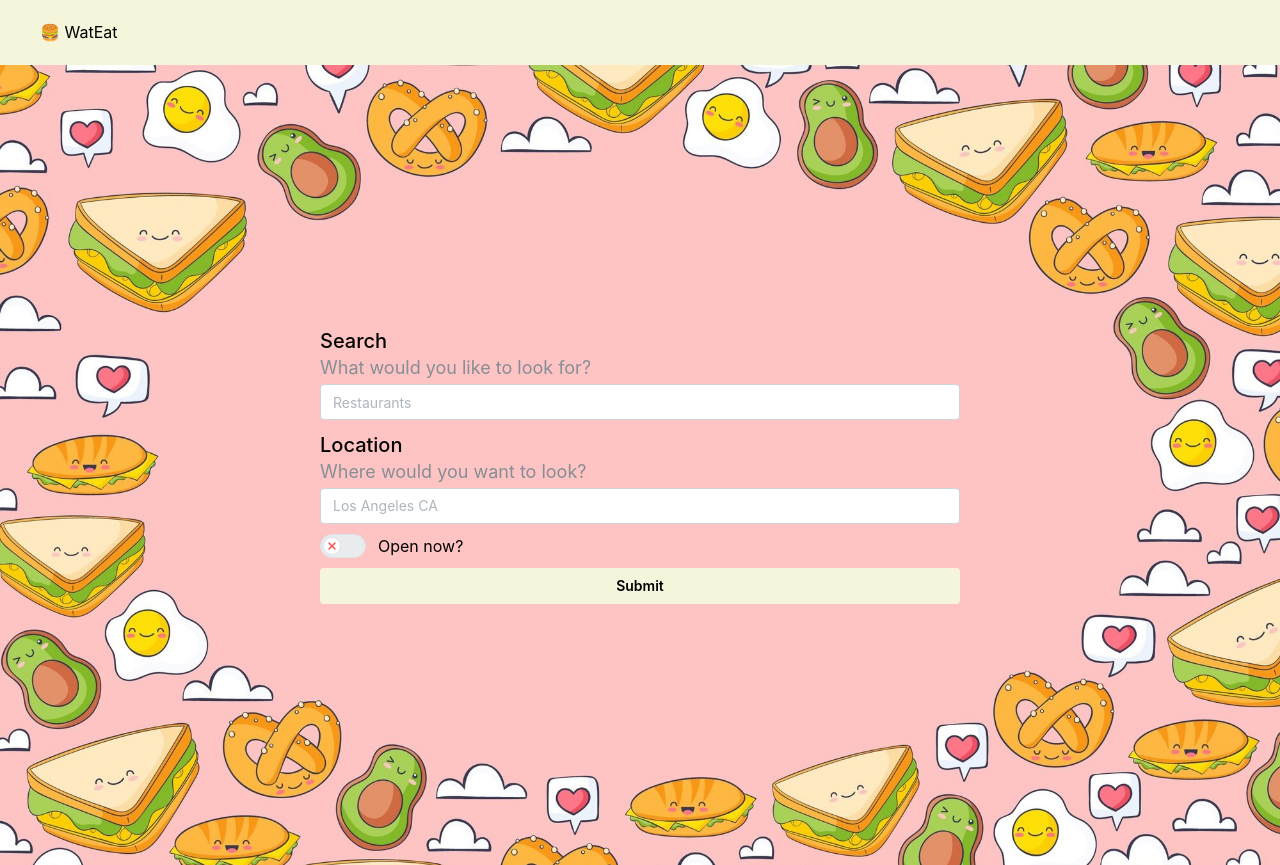
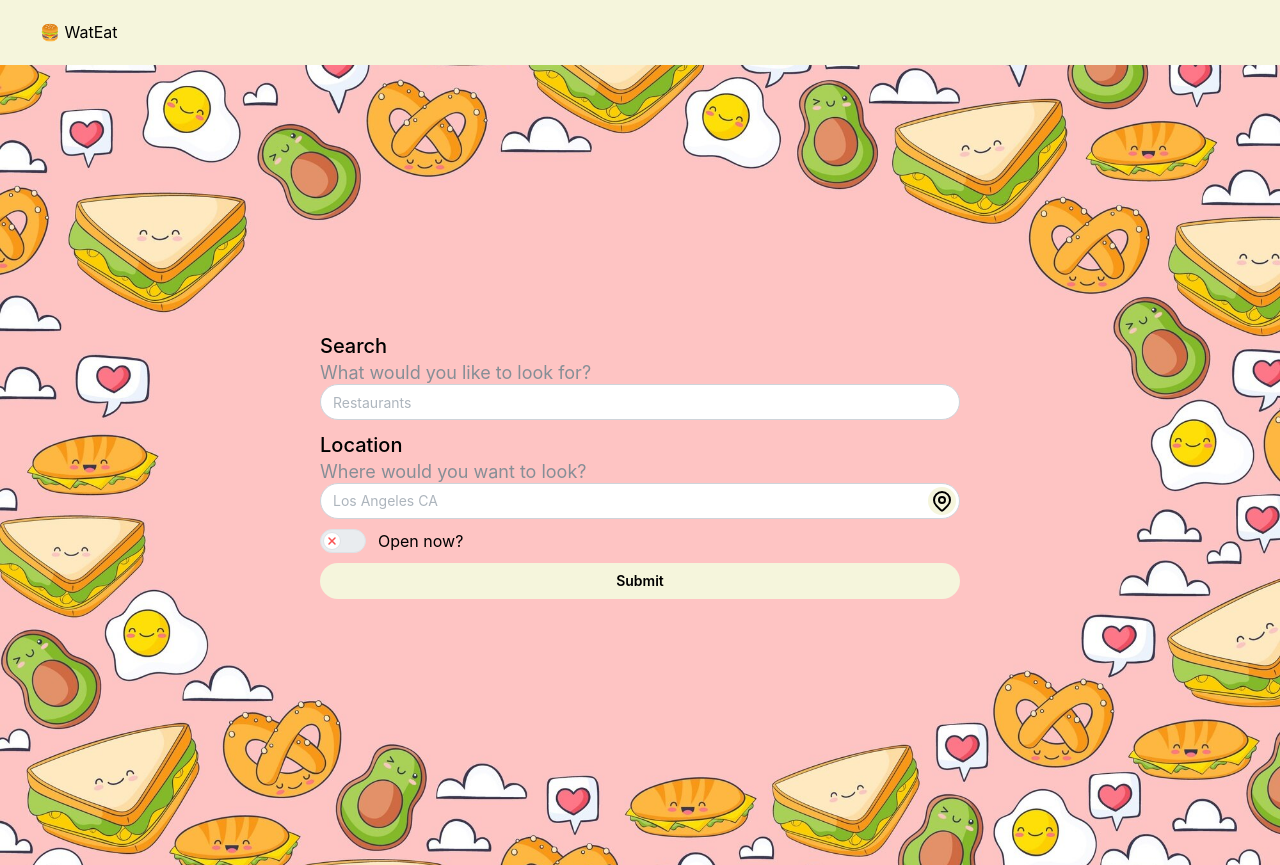
Before and after one commit to depla/what_to_eat, a React (Vite) app in the folder client/: page / in a window 1280 px wide. Built offline with nearby package versions, Linux system fonts and the light colour scheme; no server answers.

Commit message:
add button for current location

```diff
--- a/client/src/components/FoodCardComponent/FoodCardComponent.jsx
+++ b/client/src/components/FoodCardComponent/FoodCardComponent.jsx
@@ -27,7 +27,7 @@ export default function FoodCardComponent(props) {
     }
 
     return (
-        <Card className="card" shadow="sm" padding="lg" radius="md" withBorder>
+        <Card className="card" shadow="sm" padding="lg" withBorder>
             <Card.Section>
                 <Image
                     src={props.business.image_url}
@@ -61,11 +61,11 @@ export default function FoodCardComponent(props) {
                     {props.business.location.display_address}
                 </Text>
 
-                {props.isWinner === false && <Button className='cardButton' onClick={handleClick} fullWidth mt="auto" radius="md" loading={props.isLoading}>
+                {props.isWinner === false && <Button className='cardButton' onClick={handleClick} fullWidth mt="auto" loading={props.isLoading}>
                     Select
                 </Button>}
 
-                {props.isWinner === true && <Button className='cardButton' onClick={tryAgainClick} fullWidth mt="auto" radius="md" loading={props.isLoading}>
+                {props.isWinner === true && <Button className='cardButton' onClick={tryAgainClick} fullWidth mt="auto" loading={props.isLoading}>
                     Try Again?
                 </Button>}
             </Card.Section>
--- a/client/src/components/SearchFoodComponent/SearchFoodComponent.jsx
+++ b/client/src/components/SearchFoodComponent/SearchFoodComponent.jsx
@@ -1,9 +1,10 @@
-import { Button, Input } from '@mantine/core';
+import { Button, TextInput, Input, ActionIcon } from '@mantine/core';
 import React, { useState, useEffect } from 'react';
 import { useNavigate } from 'react-router-dom';
 import Environment from '../../utils/Environment';
 import axios from 'axios';
 import ToggleComponent from '../SharedComponent/ToggleComponent';
+import { IconMapPin } from '@tabler/icons-react';
 
 import './SearchFoodComponent.css';
 
@@ -72,13 +73,29 @@ export default function SearchFoodComponent() {
         return isValid;
     }
 
+    const handleIconClick = () => {
+        // Update the location field in the form data
+        setFormData({ ...formData, location: 'Current Location' });
+    };
+
     return (
         <form className="searchForm" onSubmit={handleSubmit}>
             <Input.Wrapper label="Search" description="What would you like to look for?" size="xl" error={searchError}>
-                <Input placeholder="Restaurants" type="text" name="search" value={formData.search} onChange={handleChange} />
+                <TextInput placeholder="Restaurants" type="text" name="search" value={formData.search} onChange={handleChange} />
             </Input.Wrapper>
             <Input.Wrapper label="Location" description="Where would you want to look?" size="xl" error={locationError}>
-                <Input placeholder="Los Angeles CA" type="text" name="location" value={formData.location} onChange={handleChange} />
+                <TextInput
+                    placeholder="Los Angeles CA"
+                    type="text"
+                    name="location"
+                    value={formData.location}
+                    onChange={handleChange}
+                    rightSection={
+                        <ActionIcon variant="filled" onClick={handleIconClick}>
+                            <IconMapPin />
+                        </ActionIcon>
+                    }
+                />
             </Input.Wrapper>
             <ToggleComponent label="Open now?" value={isOpenToggled} onClick={onIsOpenToggleClick} defaultVal={defaultIsOpen} />
             <Button type="submit" variant="filled" loading={isSubmitLoading}>Submit</Button>
--- a/client/src/theme.js
+++ b/client/src/theme.js
@@ -1,17 +1,29 @@
-import { createTheme, Button, ActionIcon } from '@mantine/core';
+import { createTheme, Button, ActionIcon, Card, TextInput } from '@mantine/core';
 
 const theme = createTheme({
     components: {
         Button: Button.extend({
             defaultProps: {
                 color: "#F5F5DC",
-                autoContrast: true
+                autoContrast: true,
+                radius: "xl"
             },
         }),
         ActionIcon: ActionIcon.extend({
             defaultProps: {
                 color: "#F5F5DC",
-                autoContrast: true
+                autoContrast: true,
+                radius: "xl"
+            },
+        }),
+        Card: Card.extend({
+            defaultProps: {
+                radius: "lg"
+            },
+        }),
+        TextInput: TextInput.extend({
+            defaultProps: {
+                radius: "xl"
             },
         }),
     },
```
Also changed, not shown: 2 other files (tests, documents, lock files or other folders).
